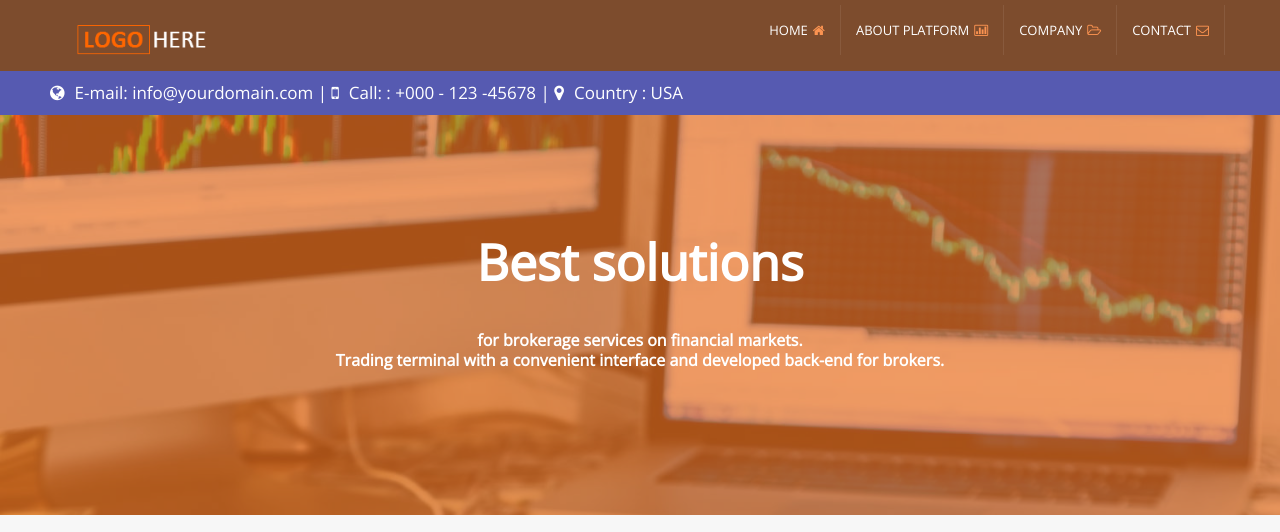
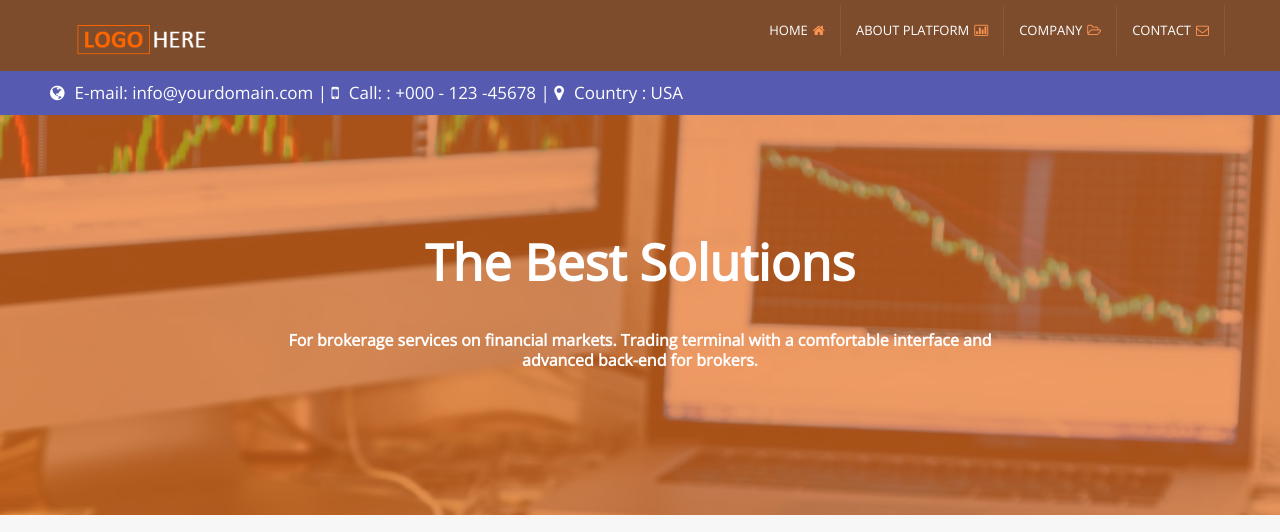
Before and after one commit to iwmthia/platform, a plain HTML site: page index.html in a window 1280 px wide. Shown: the top 532 px of the page. Drawn offline with nearby package versions, Linux system fonts and the light colour scheme.

Commit message:
Update index.html

```diff
--- a/index.html
+++ b/index.html
@@ -75,8 +75,8 @@
             <div class="container">
                 <div class="row ">
                     <div class="col-lg-8 col-lg-offset-2 col-md-8 col-md-offset-2 col-sm-10 col-sm-offset-1 col-xs-12" >
-                        <h1>Best solutions</h1>
-                        <p> for brokerage services on financial markets.<br>Trading terminal with a convenient interface and developed back-end for brokers.</p>
+                        <h1>The Best Solutions</h1>
+                        <p>For brokerage services on financial markets. Trading terminal with a comfortable interface and advanced back-end for brokers.</p>
                     </div>
                 </div>
             </div>
```
